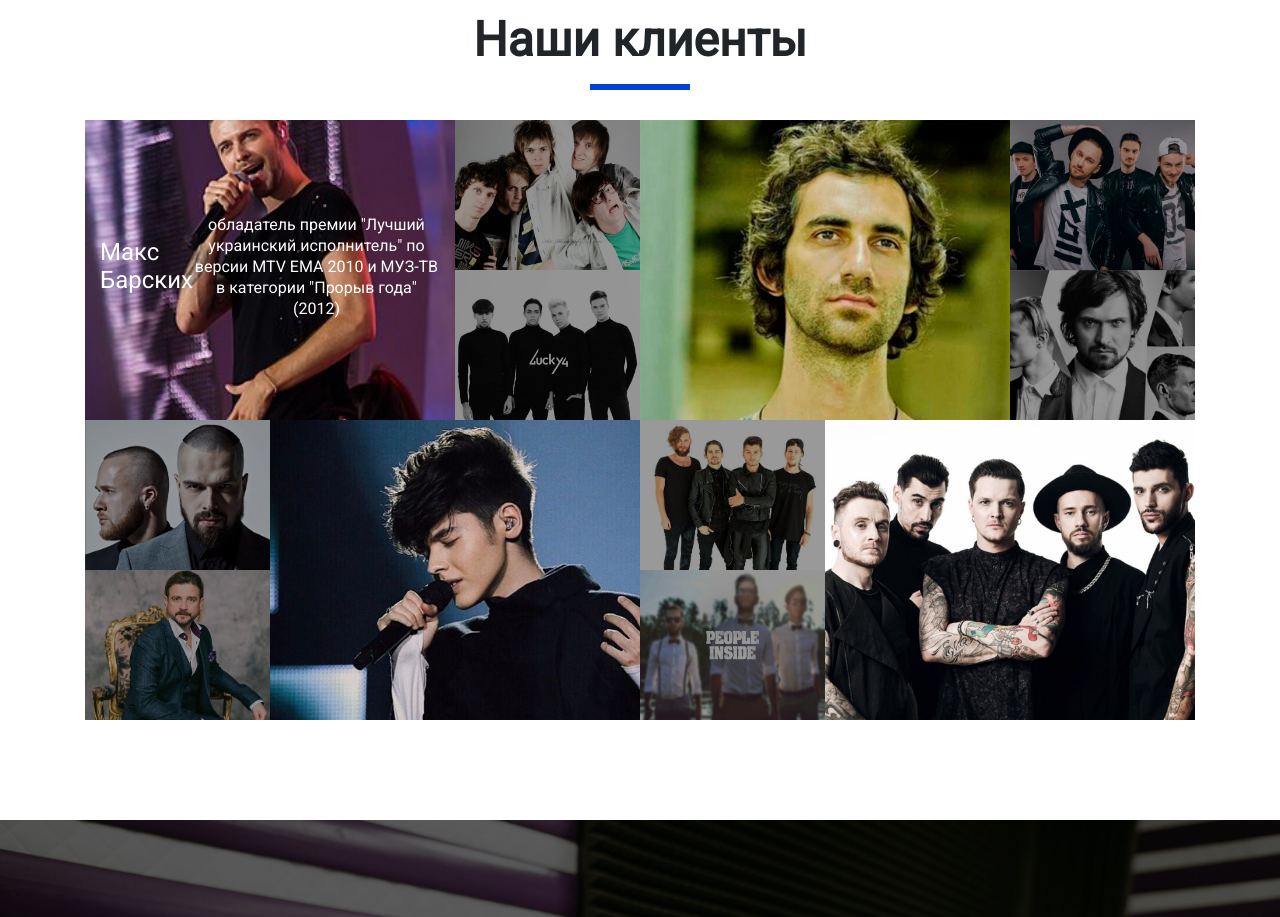
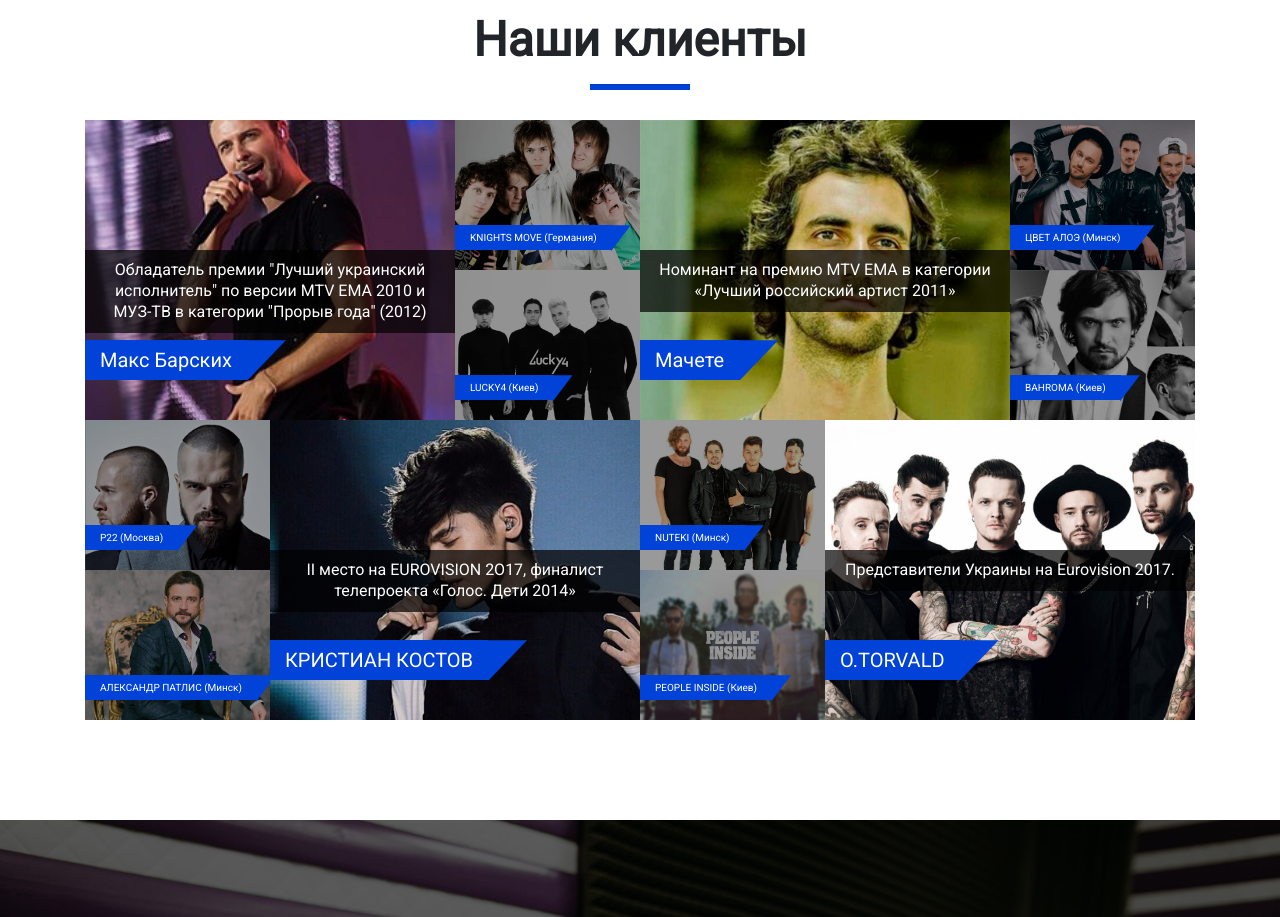
Before and after one commit to KirillTovpinets/minsk-records, a plain HTML site: page index.html in a window 1280 px wide. Shown: the part 4320-5237 px from the top of the page. Drawn offline with nearby package versions, Linux system fonts and the light colour scheme; some packages are replaced by stand-ins of ours.

Commit message:
feat: complete client section

```diff
--- a/css/style.css
+++ b/css/style.css
@@ -247,9 +247,52 @@
 	height:150px;
 	position: relative;
 	color: #fff;
+	padding: 0;
 }
-.our-clients .client .description{
+.our-clients .client .name{
+	position: absolute;
+	bottom: 20px;
+	left: 0;
+	font-size:10px;
+	display: inline-block;
+	padding: 5px 15px;
+	background-color:rgb(1,67,216, 1);;
+}
+.name .title{
+	text-transform: uppercase;
+}
+.our-clients .main-client .name{
+	font-size:20px;
+	bottom: 40px;
+}
+.our-clients .main-client .name .description{
 	color:#fff;
+}
+.our-clients .client .name:after{
+	content: '';
+	clip-path: polygon(0% 0%, 50% 0%, 0% 66%);
+	display: inline-block;
+	background-color: rgb(1,67,216, 1);
+	width: 40px;
+	height: 40px;
+	position: absolute;
+	right: -39px;
+	top: 0;
+}
+.our-clients .main-client .name:after{
+	clip-path: polygon(0% 0%, 100% 0%, 0% 104%);
+}
+.client .name svg{
+	position: absolute;
+	right: 0;
+}
+.our-clients .client > .description{
+	color:#fff;
+	margin-top: 130px;
+	background-color: rgba(0, 0, 0, .7);
+	padding: 10px 15px;
+	text-align: center;
+	line-height: 1.3;
 }
 .our-clients .client img{
 	height: 100%;
@@ -282,12 +325,6 @@
 }
 .our-clients .main-clients{
 	margin-bottom: 20px;
-}
-.our-clients .description{
-	color:#9a9a9a;
-	margin-top: 10px;
-	text-align: center;
-	line-height: 1.3;
 }
 .button-container button{
     background: none;
--- a/index.html
+++ b/index.html
@@ -229,47 +229,94 @@
                 <h3 class="section-title">Наши клиенты</h3>
                 <hr class="divider">
 								<div class="row">
-									<div class="client col-md-4 client-2 main-client d-flex align-items-center justify-content-center">
-										<h4 class="name">Макс Барских</h4>
-										<p class="description">обладатель премии "Лучший украинский исполнитель" по версии MTV EMA 2010 и МУЗ-ТВ в категории "Прорыв года" (2012)</p>
+									<div class="client col-md-4 client-2 main-client">
+										<div class="name">
+											<span>Макс Барских</span>
+										</div>
+										<p class="description">Обладатель премии "Лучший украинский исполнитель" по версии MTV EMA 2010 и МУЗ-ТВ в категории "Прорыв года" (2012)</p>
 									</div>
 									<div class="d-flex flex-column col-md-2  align-items-stretch p-0">
 										<div class="client">
 											<img src="./img/clients/fraiz.jpg" alt="">
+											<div class="name">
+												<span class="title">Knights Move</span>
+												<span class="description">(Германия)</span>
+											</div>
 										</div>
 										<div class="client">
 											<img src="./img/clients/lucky4.jpg" alt="">
+											<div class="name">
+												<span class="title">Lucky4</span>
+												<span class="description">(Киев)</span>
+											</div>
 										</div>
 									</div>
 									<div class="client col-md-4 client-1 main-client">
+											<div class="name">
+												<span>Мачете</span>
+											</div>
+											<p class="description">Номинант на премию MTV EMA в категории «Лучший российский артист 2011»</p>
 									</div>
 									<div class="d-flex flex-column col-md-2  align-items-stretch p-0">
 										<div class="client">
 											<img src="./img/clients/aloecolor.jpg" alt="">
+											<div class="name">
+												<span class="title">Цвет алоэ</span>
+												<span class="description">(Минск)</span>
+											</div>
 										</div>
 										<div class="client">
 											<img src="./img/clients/BAHROMA.jpg" alt="">
+											<div class="name">
+												<span class="title">Bahroma</span>
+												<span class="description">(Киев)</span>
+											</div>
 										</div>
 									</div>
 									<div class="d-flex flex-column col-md-2  align-items-stretch p-0">
 										<div class="client">
 											<img src="./img/clients/p22.jpg" alt="">
+											<div class="name">
+												<span class="title">P22</span>
+												<span class="description">(Москва)</span>
+											</div>
 										</div>
 										<div class="client">
 											<img src="./img/clients/Patlis.jpg" alt="">
+											<div class="name">
+												<span class="title">Александр Патлис</span>
+												<span class="description">(Минск)</span>
+											</div>
 										</div>
 									</div>
 									<div class="client col-md-4 client-3 main-client">
+											<div class="name">
+												<span>КРИСТИАН КОСТОВ</span>
+											</div>
+											<p class="description">II место на EUROVISION 2О17, финалист телепроекта «Голос. Дети 2014»</p>
 									</div>
 									<div class="d-flex flex-column  align-items-stretch col-md-2 p-0">
 										<div class="client">
 											<img src="./img/clients/nuteki.jpg" alt="">
+											<div class="name">
+												<span class="title">Nuteki</span>
+												<span class="description">(Минск)</span>
+											</div>
 										</div>
 										<div class="client">
 											<img src="./img/clients/people inside.jpg" alt="">
+											<div class="name">
+												<span class="title">People inside</span>
+												<span class="description">(Киев)</span>
+											</div>
 										</div>
 									</div>
-									<div class="client col-md-4 client-4 main-client"></div>
+									<div class="client col-md-4 client-4 main-client">
+										<div class="name">
+											<span>O.TORVALD</span>
+										</div>
+										<p class="description">Представители Украины на Eurovision 2017.</p>
+									</div>
 								</div>
             </div>
         </section>
```
